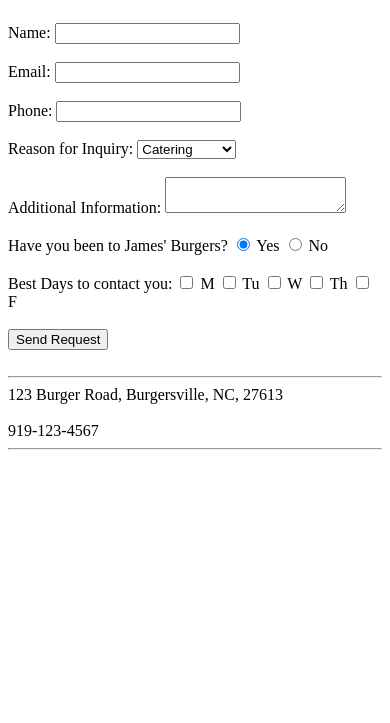
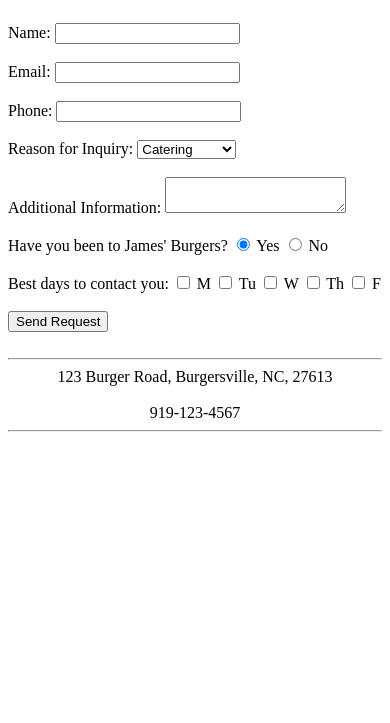
Before and after one commit to jamesmlee/intro-course-stuff, a plain HTML site: page Restaurant Site/contact.html in a window 390 px wide. Shown: the part 121-844 px from the top of the page. Drawn offline with Linux system fonts and the light colour scheme.

Commit message:
Restaurant Site V2

```diff
--- a/Restaurant Site/contact.html
+++ b/Restaurant Site/contact.html
@@ -2,14 +2,25 @@
 <html>
     <head>
         <title> James' Burgers </title>
+        <link href="restaurantStyles.css"
+              rel="stylesheet"
+              type="text/css" />
+        <style>
+        form {
+            text-align:left;
+        }
+        </style>
     </head>
     <body>
+        <!-- header -->
+        <div>
         <h1> James' Burgers </h1>
         <hr>
         <a href="home.html">Home</a>
         <a href="menu.html">Menu</a>
         <a href="contact.html">Contact Us</a>
-        <hr> <br/>
+        <hr>
+        </div> <br/>
         <form action="details" method="post">
         Name: <input type="text" name="name"> <br/> <br/>
         Email: <input type="text" name="email"> <br/> <br/>
@@ -28,7 +39,7 @@
         <input type="radio" name="answer" value="Yes" checked/> Yes
         <input type="radio" name="answer" value="No" /> No
         <br/> <br/>
-        Best Days to contact you:
+        Best days to contact you:
         <input type="checkbox" name="checked" value="M" /> M
         <input type="checkbox" name="checked" value="Tu" /> Tu
         <input type="checkbox" name="checked" value="W" /> W
@@ -37,10 +48,14 @@
         <br/> <br/>
         <input type="submit" value="Send Request">
         </form>
-        <br/> <hr>
+        <br/>
+        <!-- footer -->
+        <div>
+        <hr>
         123 Burger Road, Burgersville, NC, 27613
         <br/> <br/>
         919-123-4567
         <hr>
+        </div>
     </body>
 </html>
--- a/Restaurant Site/home.html
+++ b/Restaurant Site/home.html
@@ -2,27 +2,40 @@
 <html>
     <head>
         <title> James' Burgers </title>
+        <link href="restaurantStyles.css"
+              rel="stylesheet"
+              type="text/css" />
     </head>
     <body>
+        <!-- header -->
+        <div>
         <h1> James' Burgers </h1>
         <hr>
         <a href="home.html">Home</a>
         <a href="menu.html">Menu</a>
         <a href="contact.html">Contact Us</a>
-        <hr> <br/>
+        <hr>
+        </div> <br/>
+        <!-- inline style to center image -->
+        <p style="text-align:center">
         <img src="http://pixel.nymag.com/imgs/daily/grub/2016/best-of-new-york/best-burger-shake-shack.w710.h473.2x.jpg"
         style="width: 400px"
         style="height: 150px"
         />
+        </p>
         <p>
         James' Burgers is a no-nonsense burger joint that does things the old-fashioned way.
         Our patties are made from fresh, locally-sourced angus beef that contains no preservatives
         or hormones. We cook our burgers over a charcoal grill.
         </p>
-        <br/> <hr>
+        <br/>
+        <!-- footer -->
+        <div>
+        <hr>
         123 Burger Road, Burgersville, NC, 27613
         <br/> <br/>
         919-123-4567
         <hr>
+        </div>
     </body>
 </html>
--- /dev/null
+++ b/Restaurant Site/restaurantStyles.css
@@ -0,0 +1,3 @@
+div {
+    text-align: center;
+}
```
Also changed, not shown: Restaurant Site/menu.html (+18 -3 lines).
